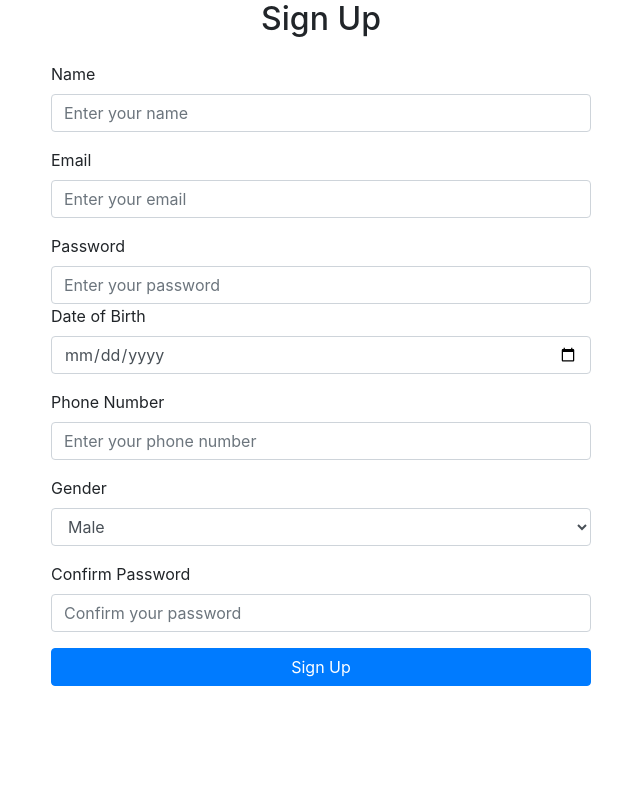
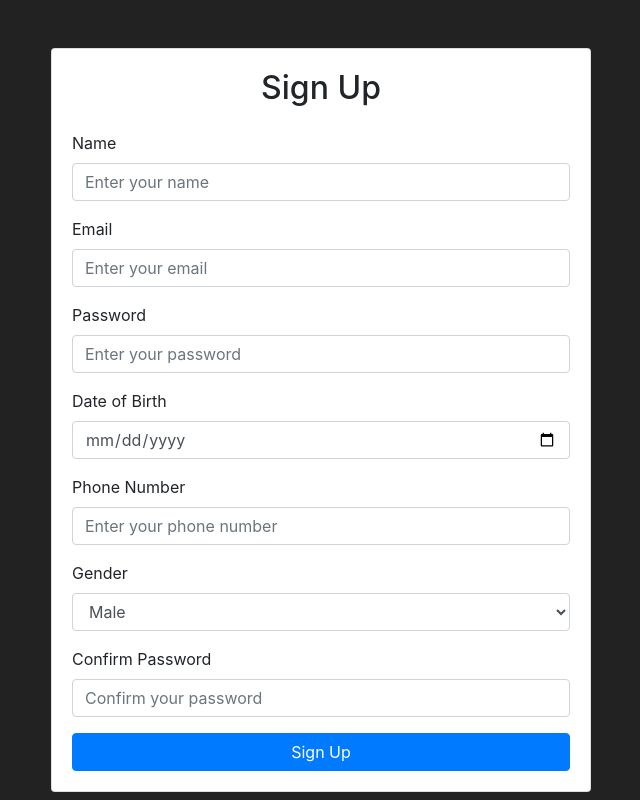
Before and after one commit to sravan1946/cipherthon, a Flask app: page /userregister in a window 1280 px wide. Shown: the whole page, without its empty margins (319-959 px from the left). Run offline with Flask 3, Linux system fonts and the light colour scheme; some libraries are stand-ins or nearby versions.

Commit message:
registerpage

```diff
--- a/templates/userregister.html
+++ b/templates/userregister.html
@@ -1,5 +1,3 @@
-<!-- FILEPATH: /d:/Ciphertho/cipherthon/templates/usersignup.html -->
-
 <!DOCTYPE html>
 <html lang="en">
 
@@ -8,12 +6,21 @@
   <meta name="viewport" content="width=device-width, initial-scale=1.0">
   <title>User Signup</title>
   <link rel="stylesheet" href="https://stackpath.bootstrapcdn.com/bootstrap/4.5.2/css/bootstrap.min.css">
+  <style>
+    /* Custom style for dark background */
+    body {
+      background-color: #222; /* Dark background color */
+    }
+  </style>
 </head>
+
 <body>
   <div class="container">
-        <div class="row justify-content-center">
+    <div class="row justify-content-center mt-5"> <!-- Added mt-5 class for margin-top -->
       <div class="col-md-6">
-                <h2 class="text-center mb-4">Sign Up</h2>
+        <div class="card bg-white"> <!-- Added card and bg-dark classes -->
+          <div class="card-body">
+            <h2 class="card-title text-center mb-4">Sign Up</h2> <!-- Added mb-4 class for margin-bottom -->
             <form>
               <div class="form-group">
                 <label for="name">Name</label>
@@ -26,6 +33,7 @@
               <div class="form-group">
                 <label for="password">Password</label>
                 <input type="password" class="form-control" id="password" name="password" placeholder="Enter your password">
+              </div>
               <div class="form-group">
                 <label for="dateOfBirth">Date of Birth</label>
                 <input type="date" class="form-control" id="dob" name="dob" placeholder="Enter your date of birth">
@@ -51,6 +59,8 @@
           </div>
         </div>
       </div>
+    </div>
+  </div>
 
   <script src="https://code.jquery.com/jquery-3.5.1.slim.min.js"></script>
   <script src="https://cdn.jsdelivr.net/npm/@popperjs/core@2.5.4/dist/umd/popper.min.js"></script>
```
Lines whose indentation alone changed are shown as unchanged.
